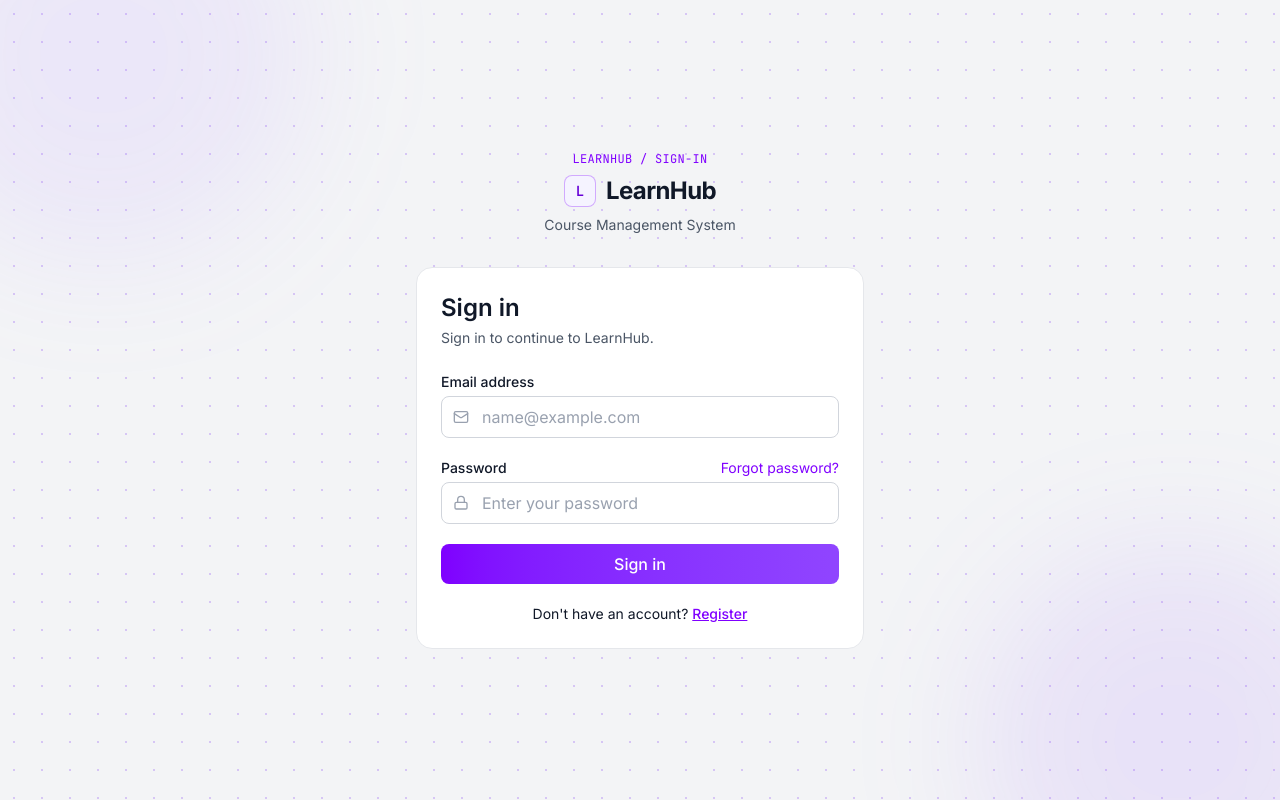
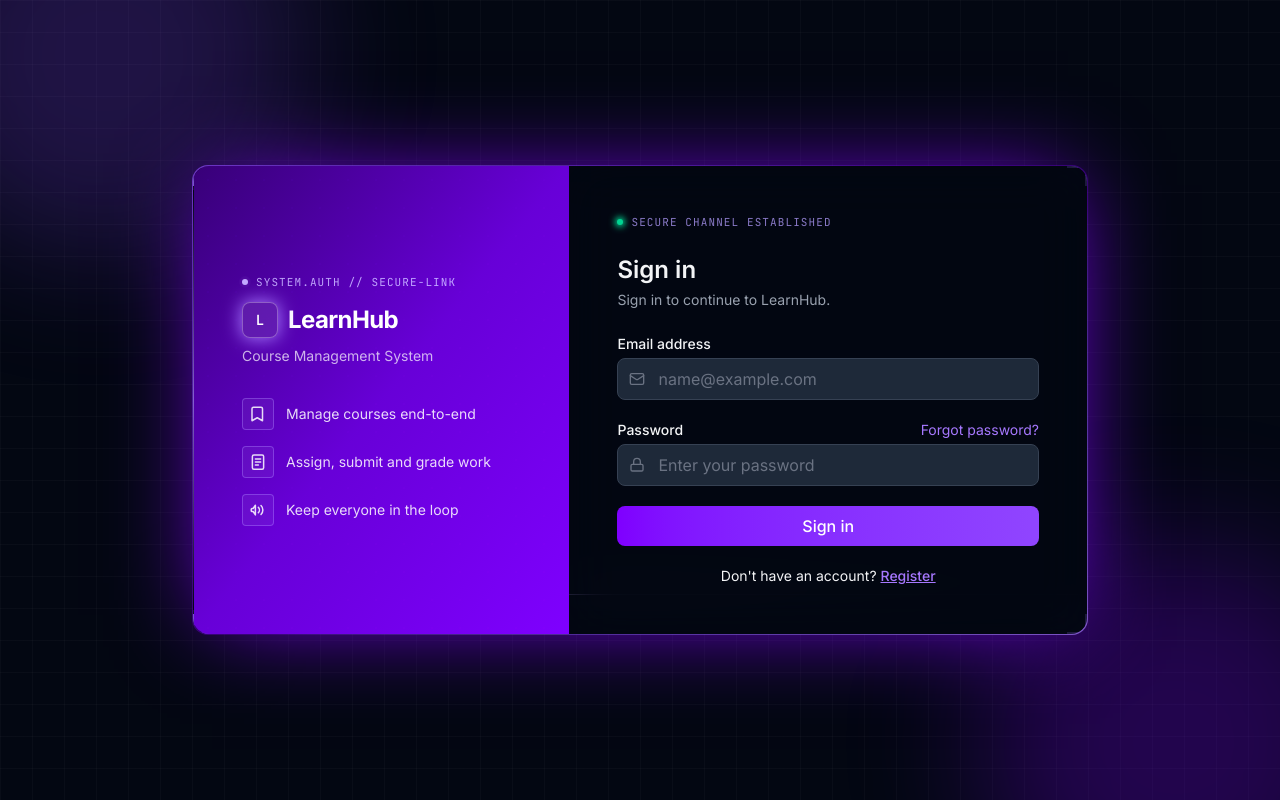
Before and after one commit to amiranajwazulkifly/LearnHub, a React (Vite) app in the folder frontend/: page /login in a window 1280 px wide. Built offline with nearby package versions, Linux system fonts and the light colour scheme; no server answers.

Commit message:
auth: design change

```diff
--- a/frontend/src/index.css
+++ b/frontend/src/index.css
@@ -154,9 +154,55 @@
   animation: drift-reverse 26s ease-in-out infinite;
 }
 
+/* HUD scan line sweeping down across the auth card. */
+@keyframes scan-sweep {
+  0% {
+    top: 0%;
+    opacity: 0;
+  }
+  8% {
+    opacity: 1;
+  }
+  92% {
+    opacity: 1;
+  }
+  100% {
+    top: 100%;
+    opacity: 0;
+  }
+}
+
+.animate-scan-sweep {
+  animation: scan-sweep 6s linear infinite;
+}
+
+/* Single "data packet" traveling down the auth card's divider line. */
+@keyframes divider-pulse {
+  0% {
+    top: 0%;
+    opacity: 0;
+  }
+  15% {
+    opacity: 1;
+  }
+  85% {
+    opacity: 1;
+  }
+  100% {
+    top: 100%;
+    opacity: 0;
+  }
+}
+
+.animate-divider-pulse {
+  animation: divider-pulse 3.5s ease-in-out infinite;
+}
+
 @media (prefers-reduced-motion: reduce) {
   .animate-drift,
   .animate-drift-reverse,
+  .animate-scan-sweep,
+  .animate-divider-pulse,
   .btn-sheen::after {
     animation: none;
     transition: none;
--- a/frontend/src/layouts/AuthLayout.tsx
+++ b/frontend/src/layouts/AuthLayout.tsx
@@ -1,45 +1,112 @@
 import { Outlet } from 'react-router-dom';
+
+import {
+  AnnouncementsIcon,
+  AssignmentsIcon,
+  MyCoursesIcon,
+} from '../components/common/NavIcons';
+
+const FEATURES = [
+  { icon: <MyCoursesIcon />, label: 'Manage courses end-to-end' },
+  { icon: <AssignmentsIcon />, label: 'Assign, submit and grade work' },
+  { icon: <AnnouncementsIcon />, label: 'Keep everyone in the loop' },
+];
+
+function CornerBracket({ className }: { className: string }) {
+  return <span aria-hidden="true" className={`pointer-events-none absolute h-5 w-5 border-brand-400/70 ${className}`} />;
+}
 
 function AuthLayout() {
   return (
-    <main className="relative flex min-h-screen items-center justify-center overflow-hidden bg-gray-100 px-4 py-12 dark:bg-gray-950">
-      {/* technical dot-grid backdrop */}
-      <div aria-hidden="true" className="bg-dot-grid pointer-events-none absolute inset-0" />
+    // `dark` is forced here (not tied to the site-wide theme toggle) — the
+    // auth gate is deliberately always presented as a dark HUD/terminal,
+    // which also means every existing `dark:` class already written into
+    // LoginForm/RegisterForm/etc. (see useThemeStore's `.dark *` scoping)
+    // just activates for free without touching those files.
+    <main className="dark relative flex min-h-screen items-center justify-center overflow-hidden bg-gray-950 px-4 py-12 text-gray-100">
+      <div aria-hidden="true" className="bg-line-grid pointer-events-none absolute inset-0 opacity-60" />
 
-      {/* faint, slow-drifting brand glow — restrained, not neon */}
       <div
         aria-hidden="true"
-        className="animate-drift pointer-events-none absolute -top-32 -left-24 h-96 w-96 rounded-full bg-brand-400/10 blur-3xl dark:bg-brand-600/15"
+        className="animate-drift pointer-events-none absolute -top-32 -left-24 h-96 w-96 rounded-full bg-brand-500/20 blur-3xl"
       />
       <div
         aria-hidden="true"
-        className="animate-drift-reverse pointer-events-none absolute -bottom-32 -right-24 h-96 w-96 rounded-full bg-brand-500/10 blur-3xl dark:bg-brand-500/15"
+        className="animate-drift-reverse pointer-events-none absolute -bottom-32 -right-24 h-96 w-96 rounded-full bg-brand-600/25 blur-3xl"
       />
 
-      <div className="relative w-full max-w-md">
-        <div className="mb-8 flex flex-col items-center text-center">
-          <p className="mb-2 font-mono text-xs uppercase tracking-wide text-brand-600 dark:text-brand-400">
-            learnhub / sign-in
-          </p>
+      {/* Gradient-border wrapper: a 1px ring of brand color around the card,
+          faked with a padded gradient background behind a solid inner panel. */}
+      <div className="relative w-full max-w-4xl rounded-2xl bg-linear-to-br from-brand-500/70 via-brand-700/50 to-brand-400/70 p-px shadow-[0_0_90px_-20px_var(--color-brand-600)]">
+        <div className="relative flex flex-col overflow-hidden rounded-2xl bg-gray-950 md:flex-row">
+          {/* HUD scan line sweeping down across the whole card */}
+          <div
+            aria-hidden="true"
+            className="animate-scan-sweep pointer-events-none absolute inset-x-0 h-px bg-linear-to-r from-transparent via-brand-300/80 to-transparent"
+          />
+
+          <CornerBracket className="left-0 top-0 border-l-2 border-t-2" />
+          <CornerBracket className="right-0 top-0 border-r-2 border-t-2" />
+          <CornerBracket className="bottom-0 left-0 border-b-2 border-l-2" />
+          <CornerBracket className="bottom-0 right-0 border-b-2 border-r-2" />
+
+          {/* Brand panel — desktop: left. Mobile: stacked below the form. */}
+          <div className="relative order-2 flex flex-col justify-center gap-8 overflow-hidden border-t border-white/10 bg-linear-to-br from-brand-900 via-brand-700 to-brand-600 p-8 text-white sm:p-10 md:order-1 md:w-[42%] md:border-t-0 md:p-12">
+            <div
+              aria-hidden="true"
+              className="bg-dot-grid pointer-events-none absolute inset-0 opacity-30 mix-blend-overlay"
+            />
+
+            <div className="relative">
+              <div className="mb-3 flex items-center gap-2 font-mono text-[11px] uppercase tracking-widest text-brand-200/80">
+                <span className="relative flex h-1.5 w-1.5">
+                  <span className="absolute inline-flex h-full w-full animate-ping rounded-full bg-brand-300 opacity-75" />
+                  <span className="relative inline-flex h-1.5 w-1.5 rounded-full bg-brand-300" />
+                </span>
+                system.auth // secure-link
+              </div>
 
               <div className="mb-2 flex items-center gap-2.5">
-            <span className="flex h-8 w-8 items-center justify-center rounded-lg border border-brand-600/30 bg-brand-50 font-mono text-sm font-bold text-brand-700 dark:border-brand-400/30 dark:bg-brand-950/40 dark:text-brand-300">
+                <span className="flex h-9 w-9 items-center justify-center rounded-lg border border-white/30 bg-white/10 font-mono text-sm font-bold shadow-[0_0_18px_1px_var(--color-brand-400)] backdrop-blur-sm">
                   L
                 </span>
 
-            <h1 className="text-2xl font-bold tracking-tight text-gray-900 dark:text-white">
-              LearnHub
-            </h1>
+                <h1 className="text-2xl font-bold tracking-tight">LearnHub</h1>
               </div>
 
-          <p className="text-sm text-gray-600 dark:text-gray-400">
-            Course Management System
-          </p>
+              <p className="text-sm text-white/70">Course Management System</p>
             </div>
 
-        <section className="relative rounded-2xl border border-gray-200 bg-white p-6 dark:border-gray-800 dark:bg-gray-900">
+            <ul className="relative hidden flex-col gap-4 sm:flex">
+              {FEATURES.map((feature) => (
+                <li key={feature.label} className="flex items-center gap-3 text-sm text-white/85">
+                  <span className="flex h-8 w-8 shrink-0 items-center justify-center rounded border border-brand-300/30 bg-white/5">
+                    {feature.icon}
+                  </span>
+                  {feature.label}
+                </li>
+              ))}
+            </ul>
+          </div>
+
+          {/* Divider — a thin glowing line with a single traveling pulse,
+              standing in for a circuit trace between the two panels.
+              Desktop only; the panels just stack directly on mobile. */}
+          <div className="relative hidden w-px shrink-0 md:block">
+            <div className="absolute inset-y-6 left-0 w-px bg-linear-to-b from-transparent via-brand-400/80 to-transparent shadow-[0_0_10px_1px_var(--color-brand-400)]" />
+            <span className="animate-divider-pulse absolute left-1/2 h-1.5 w-1.5 -translate-x-1/2 rounded-full bg-brand-300 shadow-[0_0_8px_2px_var(--color-brand-400)]" />
+          </div>
+
+          {/* Form panel — desktop: right. Mobile: stacked above the brand panel. */}
+          <section className="relative order-1 flex-1 bg-gray-950/60 p-6 backdrop-blur-xl sm:p-10 md:order-2 md:p-12">
+            <div className="mb-6 flex items-center gap-2 font-mono text-[11px] uppercase tracking-widest text-brand-300/70">
+              <span className="h-1.5 w-1.5 rounded-full bg-emerald-400 shadow-[0_0_6px_2px_var(--color-emerald-400)]" />
+              secure channel established
+            </div>
+
             <Outlet />
           </section>
+        </div>
       </div>
     </main>
   );
```
Lines whose indentation alone changed are shown as unchanged.
